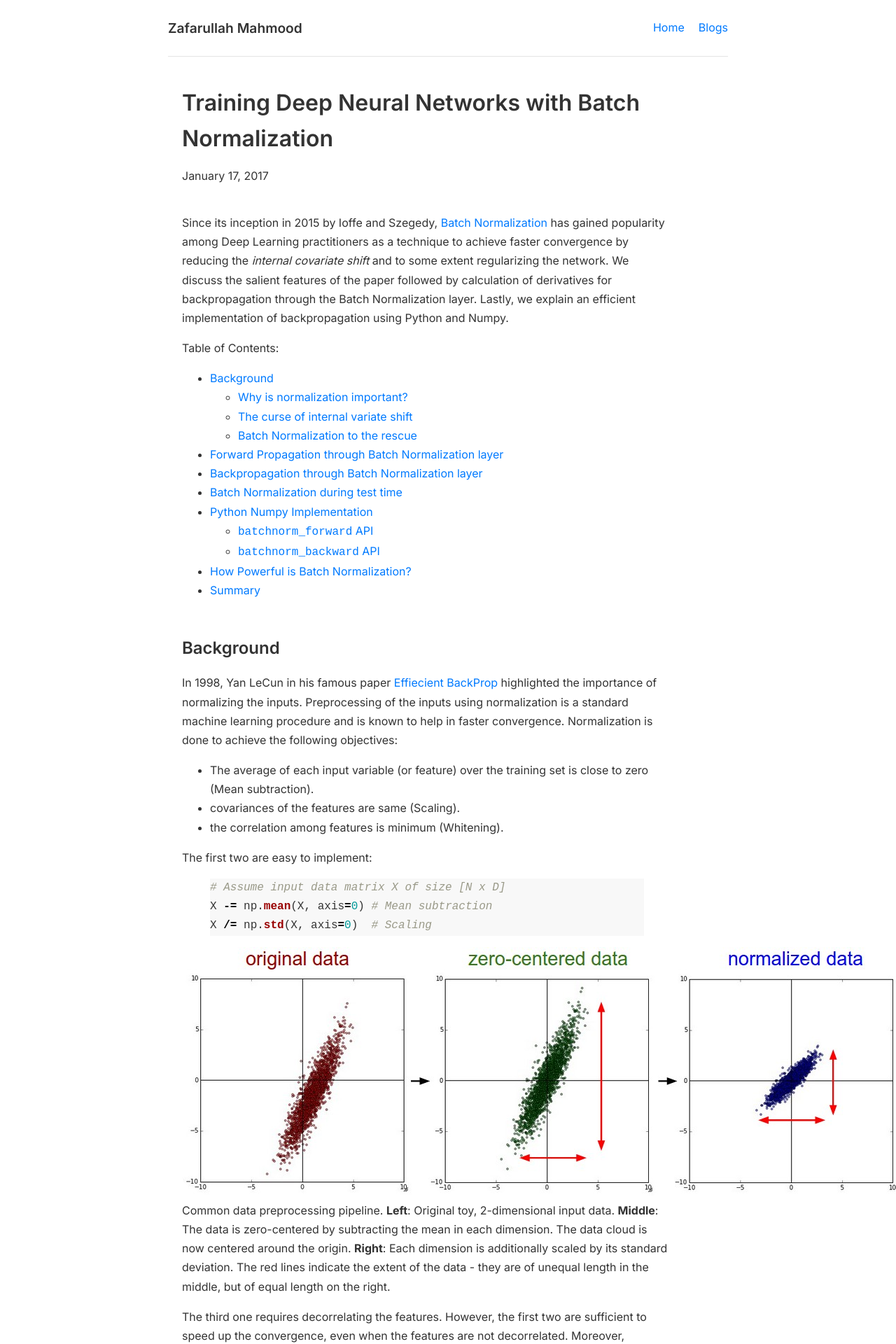
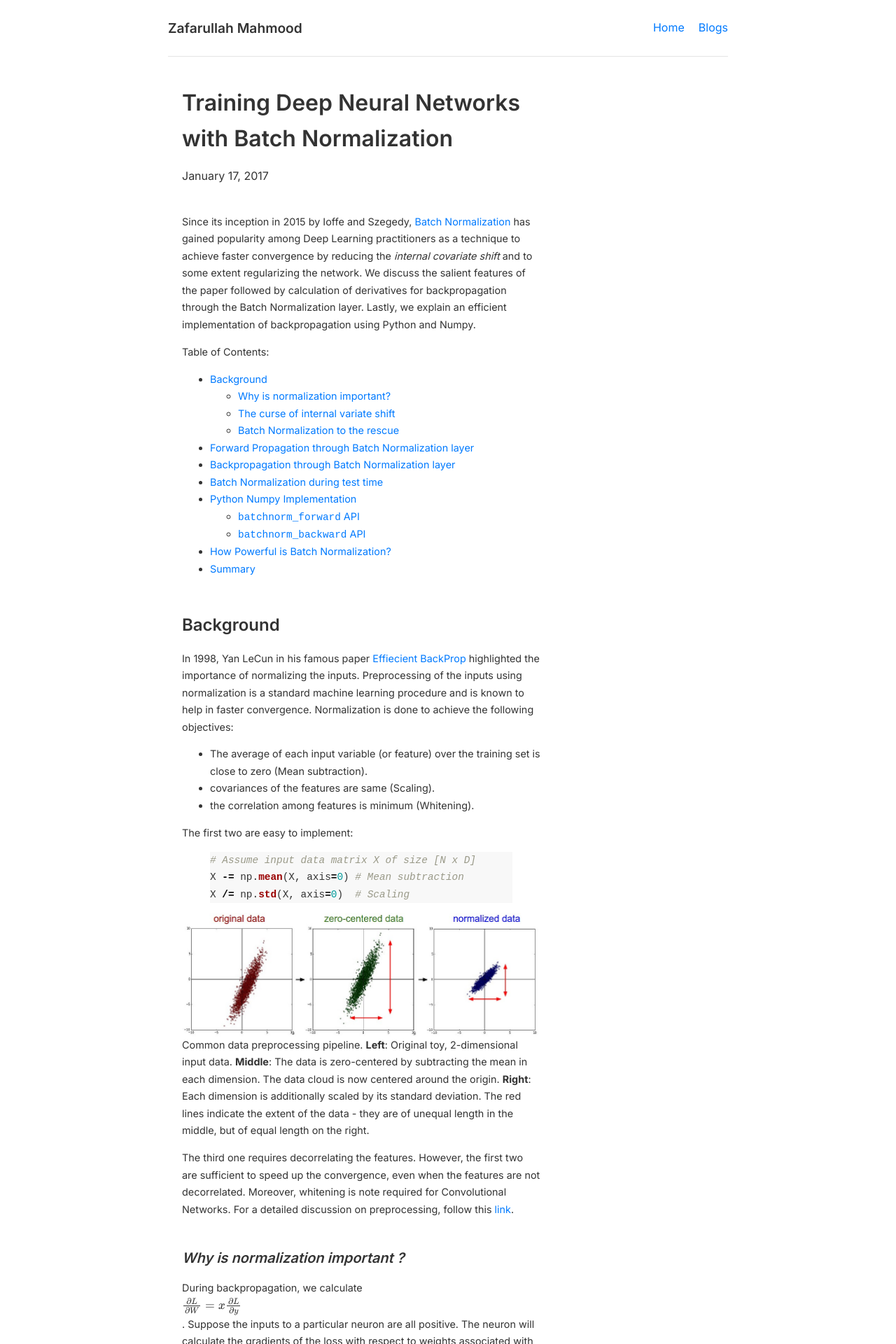
Before and after one commit to zaffnet/zaffnet.github.io, a Jekyll site: the page built from 2017-01-17-batch-normalization.md, in a window 1280 px wide. Shown: the top 1920 px of the page at 70% size. Built offline with Jekyll 4.4.1, drawn with Linux system fonts in a browser that asks for light colours.

Commit message:
Style: Adjust blog layout and font size
- Sets the blog container width to 40% of the viewport width and aligns it to the left.
- Reduces the font size of the blog post content for better readability.
- Ensures that images and equations within the blog content are responsive and do not overflow their container.

```diff
--- a/assets/css/style.css
+++ b/assets/css/style.css
@@ -200,8 +200,8 @@ footer a {
 
 /* Blog styles */
 .blog-container {
-  max-width: 700px;
-  margin-left: 0;
+  max-width: 40vw;
+  margin: 0;
   padding: 0 20px;
 }
 
@@ -240,8 +240,16 @@ footer a {
 }
 
 .post-content {
-  font-size: 1rem;
+  font-size: 0.9rem;
   line-height: 1.7;
+}
+
+.post-content img,
+.post-content mjx-container {
+  max-width: 100%;
+  height: auto;
+  display: block;
+  margin: 0 auto;
 }
 
 /* Responsive Design */
```
